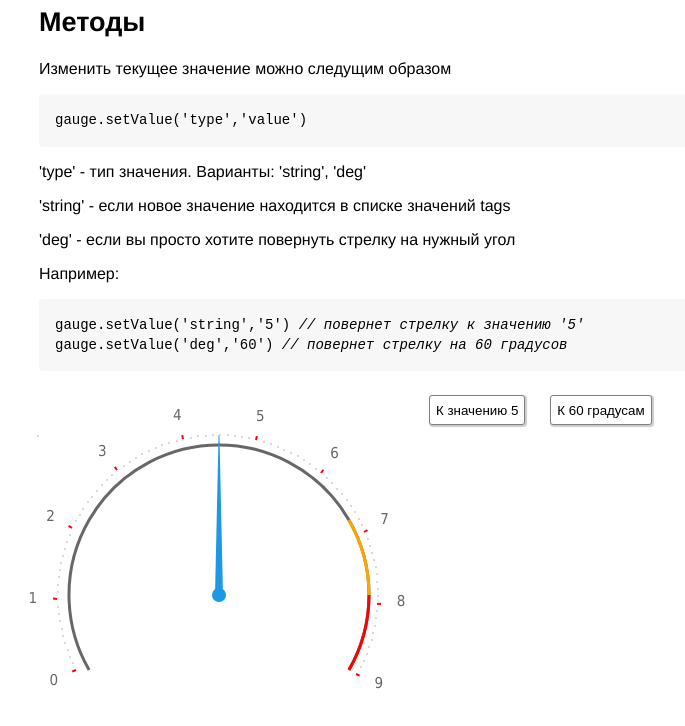
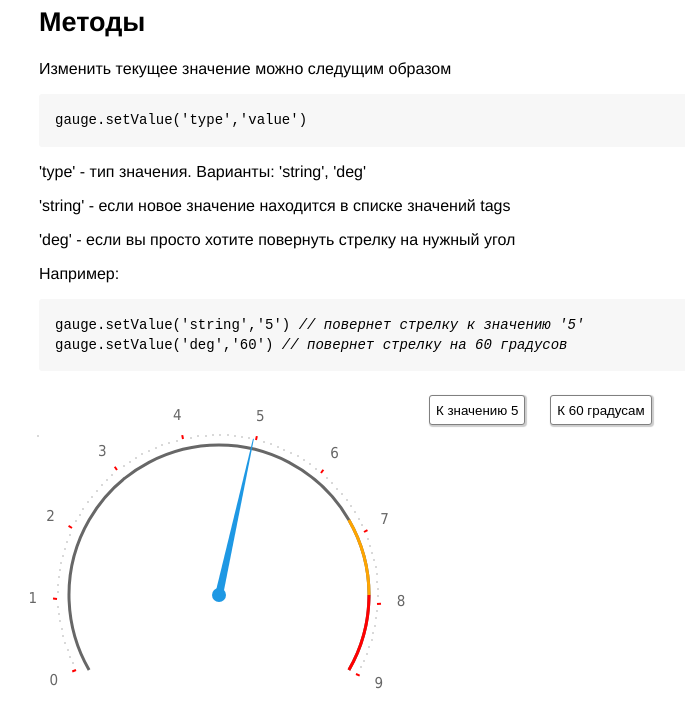
Before and after one commit to john-lemon/gauge, a website: page index.html in a window 1280 px wide. Both pictures are taken after a click on the button "К значению 5". Shown: the part 2571-3297 px from the top of the page, without its empty margins (131-816 px from the left). Drawn offline with Linux system fonts and the light colour scheme.

Commit message:
small fix at index

```diff
--- a/index.html
+++ b/index.html
@@ -154,7 +154,7 @@
     });
 
     function toFive() {
-      gaugeFour.setValue('string', 90)
+      gaugeFour.setValue('string', 5)
     }
 
     function to60() {
```
